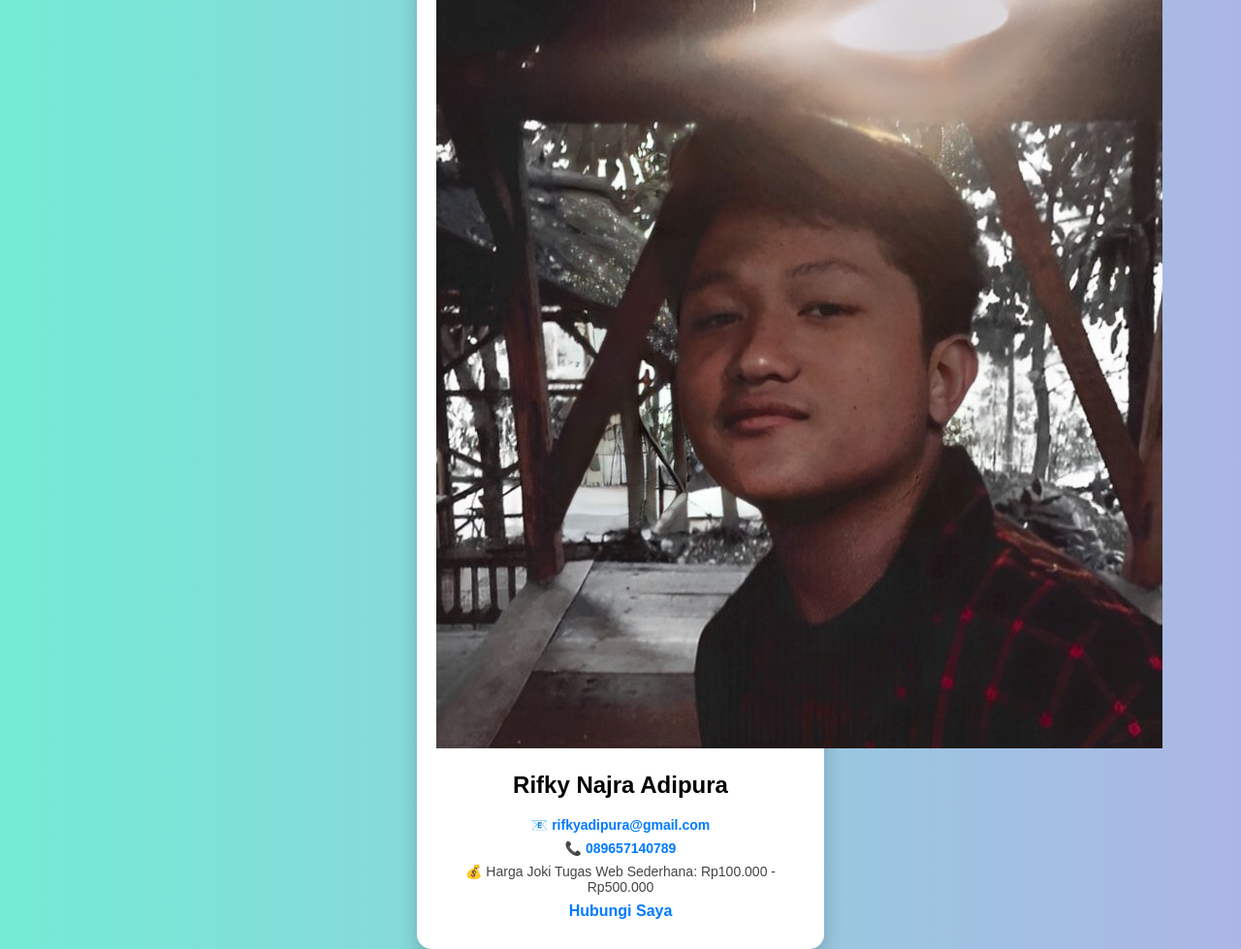
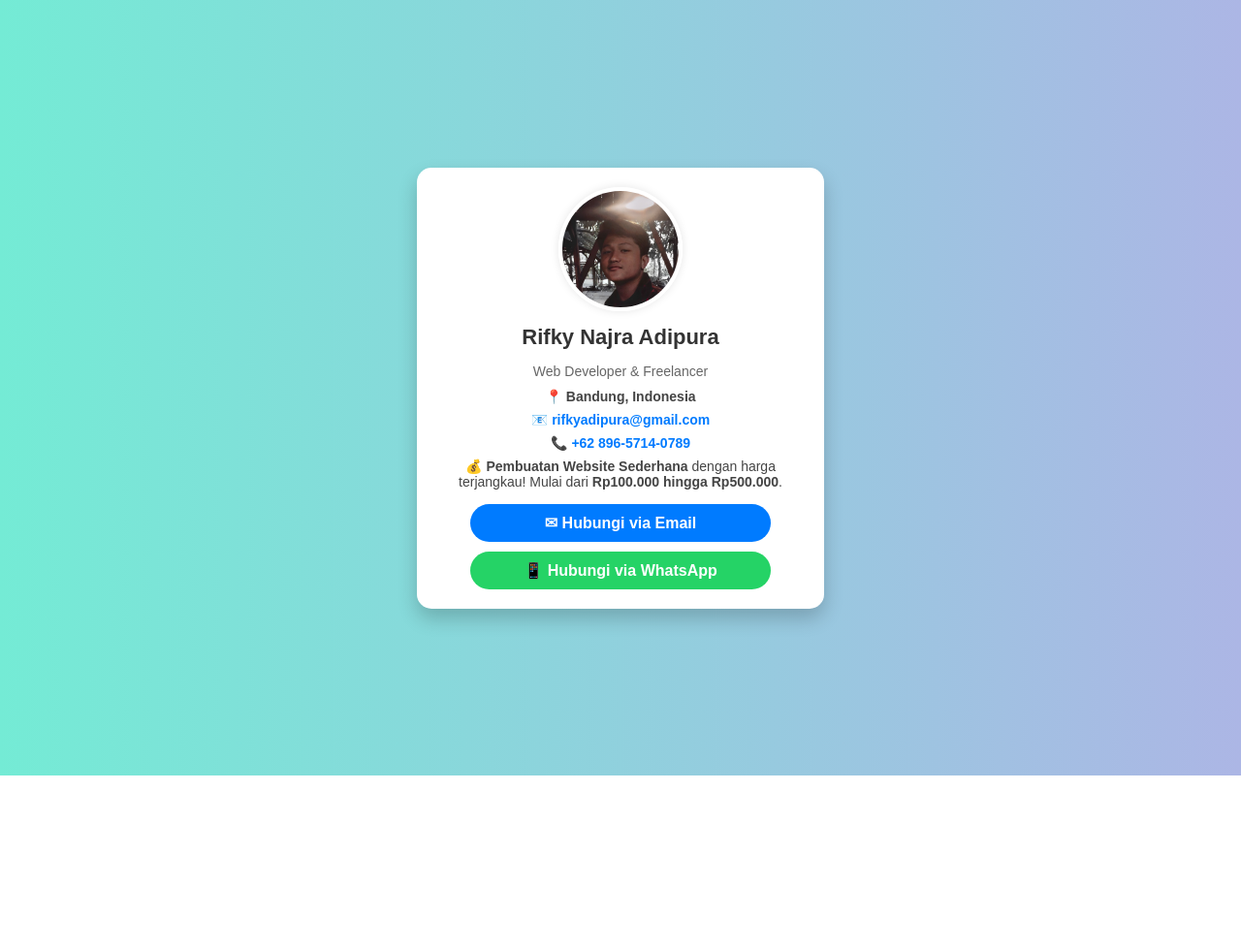
Before and after one commit to Team-Informatika/714230025, a plain HTML site: page index.html in a window 1280 px wide. Shown: the whole page at 97% size. After the commit the page ends 800 px from the top, so only its background shows below. Drawn offline with Linux system fonts and the light colour scheme.

Commit message:
Update index.html for improved layout

```diff
--- a/index.html
+++ b/index.html
@@ -10,13 +10,22 @@
 </head>
 <body>
     <div class="card">
-        <img src="assets/img/Foto-Rifky.jpg" alt="Foto Profil">
-        <h2>Rifky Najra Adipura</h2>
-        <div class="info">
-            <p>📧 <a href="mailto:rifkyadipura@gmail.com">rifkyadipura@gmail.com</a></p>
-            <p>📞 <a href="tel:089657140789">089657140789</a></p>
-            <p>💰 Harga Joki Tugas Web Sederhana: Rp100.000 - Rp500.000</p>
-            <a href="mailto:rifkyadipura@gmail.com">Hubungi Saya</a>
+        <div class="card-header">
+            <img src="assets/img/Foto-Rifky.jpg" alt="Foto Profil">
+        </div>
+        <div class="card-body">
+            <h2>Rifky Najra Adipura</h2>
+            <p class="job-title">Web Developer & Freelancer</p>
+            <div class="info">
+                <p>📍 <b>Bandung, Indonesia</b></p>
+                <p>📧 <a href="mailto:rifkyadipura@gmail.com">rifkyadipura@gmail.com</a></p>
+                <p>📞 <a href="tel:+6289657140789">+62 896-5714-0789</a></p>
+                <p>💰 <b>Pembuatan Website Sederhana</b> dengan harga terjangkau! Mulai dari <b>Rp100.000 hingga Rp500.000</b>.</p>
+            </div>
+            <div class="contact-buttons">
+                <a href="mailto:rifkyadipura@gmail.com" class="btn email-btn">✉ Hubungi via Email</a>
+                <a href="https://wa.me/6289657140789" class="btn wa-btn">📱 Hubungi via WhatsApp</a>
+            </div>
         </div>
     </div>
 </body>
```
